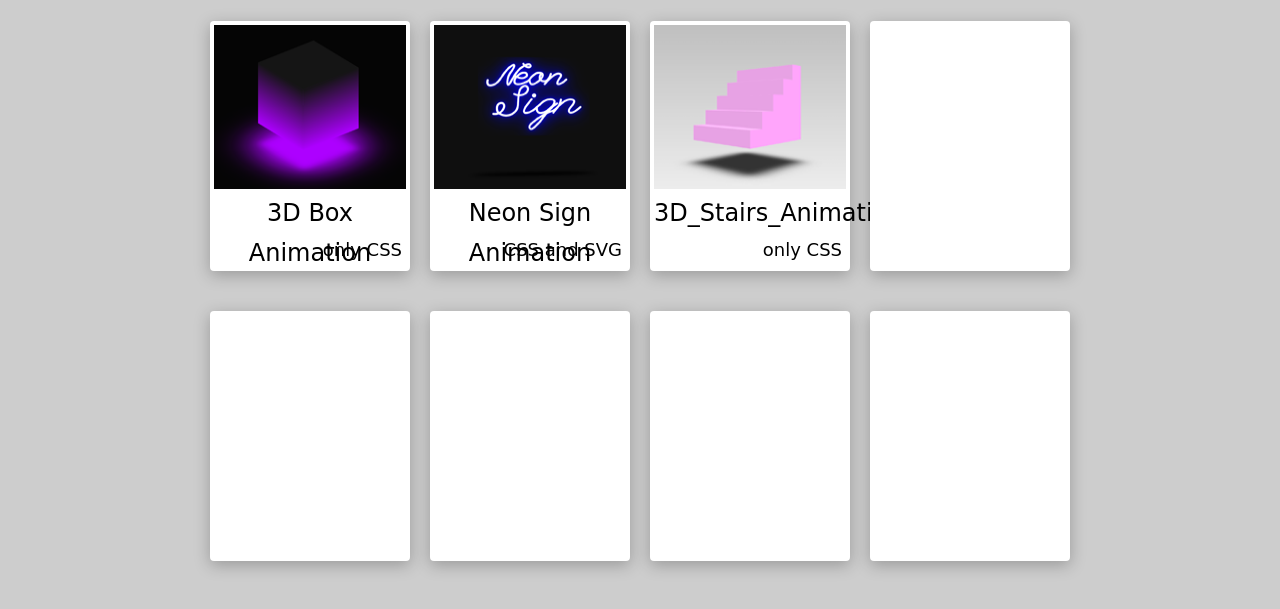
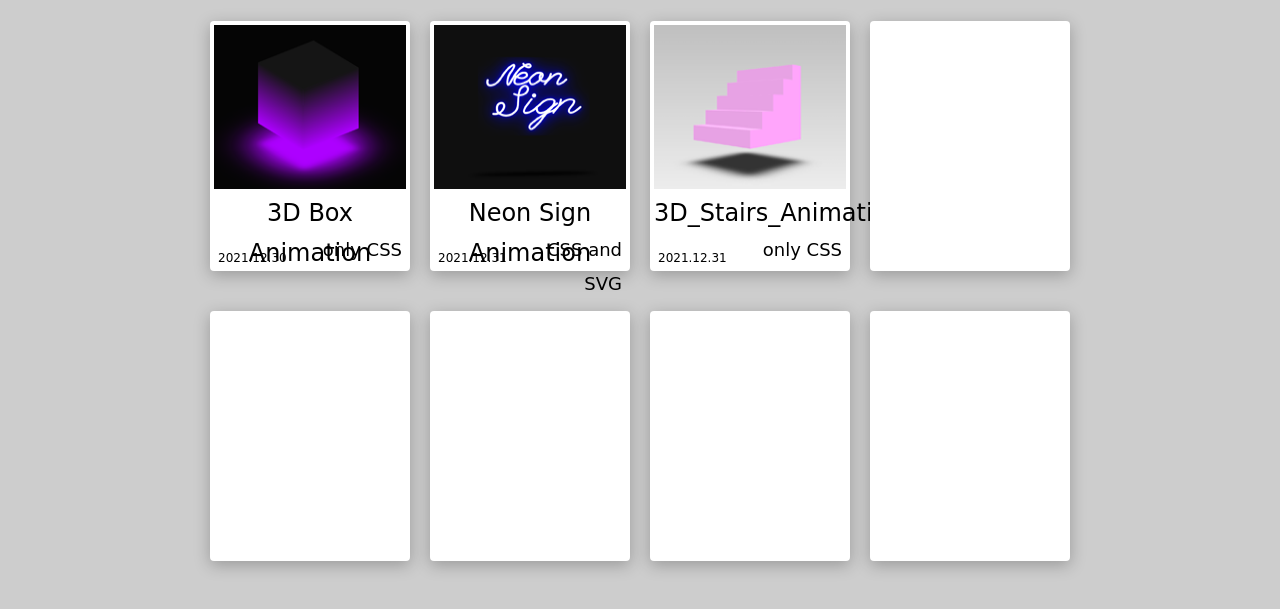
Before and after one commit to rudnfcks/Web_Interactive_Forms, a website: page public/index.html in a window 1280 px wide. Shown: the part 123-732 px from the top of the page. Drawn offline with Linux system fonts and the light colour scheme; a web font is replaced by a local one.

Commit message:
Modify Main Page (add Date)

```diff
--- a/public/index.css
+++ b/public/index.css
@@ -81,8 +81,26 @@ html {
   text-align: center;
   line-height: 40px;
 }
+#section > div.galleryBox > h4 {
+  float: left;
+
+  margin-top: 16px;
+  width: 91px;
+  height: 18px;
+
+  box-sizing: border-box;
+  padding-left: 4px;
+
+  font-family: "Ranga", cursive;
+  font-weight: 400;
+  font-size: 12px;
+  text-align: left;
+  line-height: 18px;
+}
 #section > div.galleryBox > h3 {
-  width: 192px;
+  float: right;
+
+  width: 91px;
   height: 34px;
 
   box-sizing: border-box;
--- a/public/index.html
+++ b/public/index.html
@@ -16,6 +16,7 @@
         <div class="galleryBox" onclick="location.href='/3D_Box_Animation/'">
           <img src="./images/3D_Box_Animation.png" alt="3D_Box_Animation" />
           <h2>3D Box Animation</h2>
+          <h4>2021.12.30</h4>
           <h3>only CSS</h3>
         </div>
         <div class="galleryBox" onclick="location.href='/Neon_Sign_Animation/'">
@@ -24,6 +25,7 @@
             alt="Neon_Sign_Animation"
           />
           <h2>Neon Sign Animation</h2>
+          <h4>2021.12.31</h4>
           <h3>CSS and SVG</h3>
         </div>
         <div class="galleryBox" onclick="location.href='/3D_Stairs_Animation/'">
@@ -32,6 +34,7 @@
             alt="3D_Stairs_Animation"
           />
           <h2>3D_Stairs_Animation</h2>
+          <h4>2021.12.31</h4>
           <h3>only CSS</h3>
         </div>
         <div class="galleryBox"></div>
```
